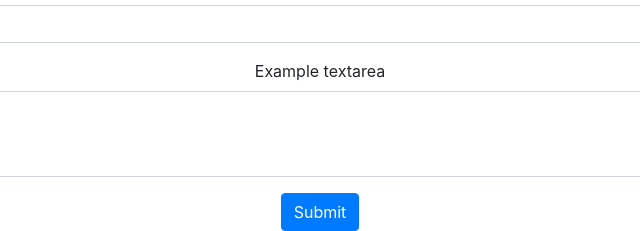
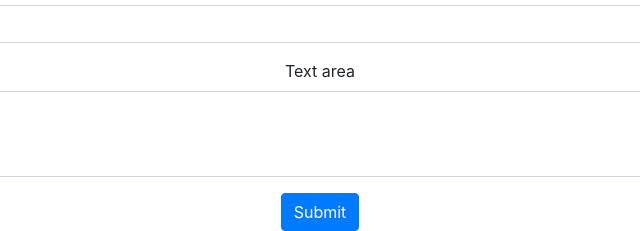
Before and after one commit to IhorSmulskyi/Project-Bootstrap, a plain HTML site: page index.html in a window 1280 px wide. Shown: the part 3418-3649 px from the top of the page, 320-960 px from the left. Drawn offline with nearby package versions, Linux system fonts and the light colour scheme.

Commit message:
change text area

```diff
--- a/index.html
+++ b/index.html
@@ -260,7 +260,7 @@
                         <input type="email" class="form-control" id="exampleFormControlInput3" placeholder="name@example.com">
                     </div>
                     <div class="form-group">
-                        <label for="exampleFormControlTextarea1">Example textarea</label>
+                        <label for="exampleFormControlTextarea1">Text area</label>
                         <textarea class="form-control" id="exampleFormControlTextarea1" rows="3"></textarea>
                     </div>
                     <button type="submit" class="btn btn-primary">Submit</button>
```
